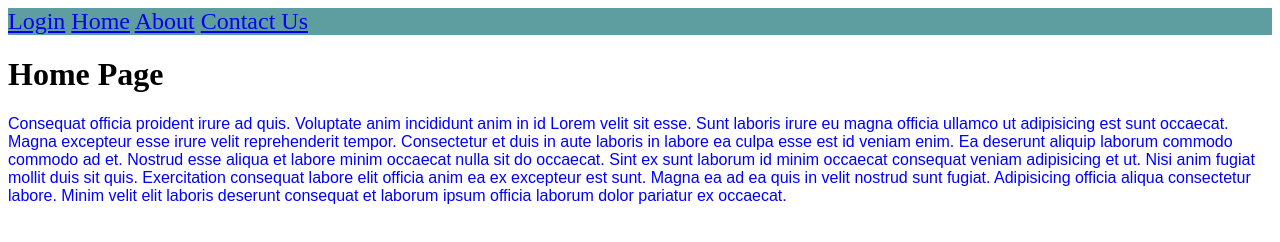
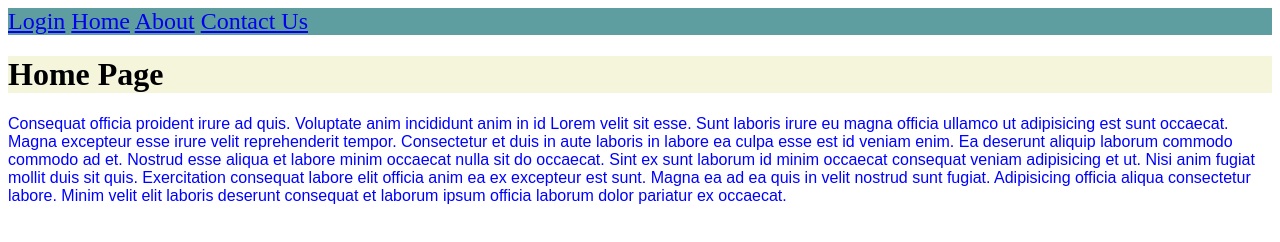
Before and after one commit to abhisharma1108/GN22ADMDNFS001REPO, a plain HTML site: page Index.html in a window 1280 px wide. Drawn offline with Linux system fonts and the light colour scheme.

Commit message:
changes in index.html file

```diff
--- a/Index.html
+++ b/Index.html
@@ -14,7 +14,7 @@
         <a href="About.html">About</a>
         <a href="ContactUs.html">Contact Us</a>
     </div>
-    <h1>Home Page</h1>
+    <h1 style="background-color: beige;">Home Page</h1>
 
     <aside
         style="font-style:inherit; font-family: Arial, Helvetica, sans-serif;text-justify: auto;font-size: medium;color: blue;">
```
Also changed, not shown: About.html (+1 -0 lines).
